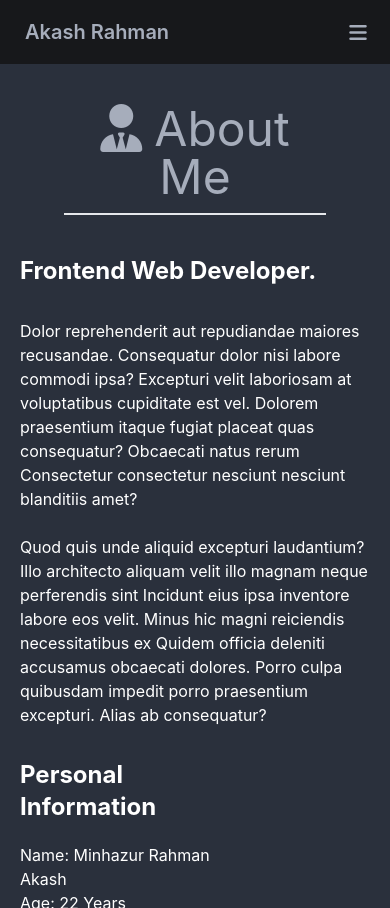
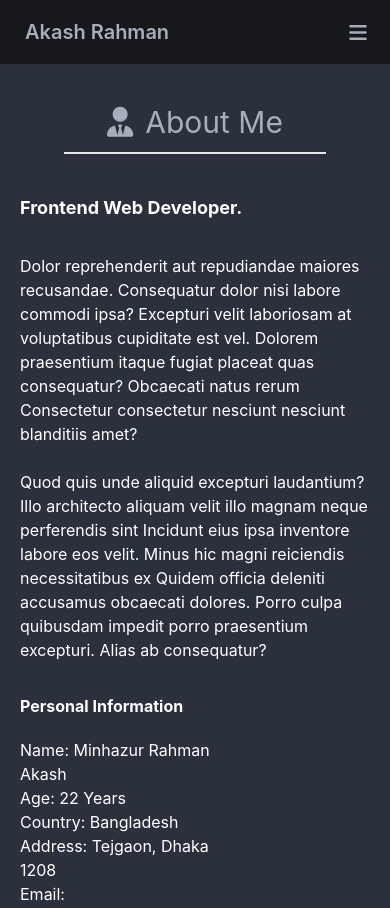
Before and after one commit to Akash7766/Portfolio, a React (Create React App) app: page /about in a window 390 px wide. Built offline with nearby package versions, Linux system fonts and the light colour scheme.

Commit message:
responsive

```diff
--- a/src/Pages/Home/About/About.js
+++ b/src/Pages/Home/About/About.js
@@ -5,13 +5,13 @@ const About = () => {
   return (
     <div>
       <div className="py-10 mx-16">
-        <h2 className="text-5xl text-center border-b-2 pb-3">
+        <h2 className="text-3xl sm:text-5xl text-center border-b-2 pb-3">
           <i class="fa-solid fa-user-tie mr-3"></i>About Me
         </h2>
       </div>
       <div className="grid grid-cols-1 md:grid-flow-col px-5 md:px-14 gap-8 text-white">
         <div className="col-span-8">
-          <h2 className="text-2xl font-bold mb-8 text-white">
+          <h2 className="text-lg sm:text-2xl font-bold mb-8 text-white">
             Frontend Web Developer.
           </h2>
           <p>
@@ -29,7 +29,9 @@ const About = () => {
           </p>
         </div>
         <div className="col-span-4">
-          <h2 className="text-2xl mb-5 font-bold">Personal Information</h2>
+          <h2 className="text-md sm:text-2xl mb-5 font-bold">
+            Personal Information
+          </h2>
           <p>Name: Minhazur Rahman Akash</p>
           <p>Age: 22 Years</p>
           <p>Country: Bangladesh</p>
--- a/src/Pages/Home/About/Services.js
+++ b/src/Pages/Home/About/Services.js
@@ -9,7 +9,7 @@ const Services = () => {
       .then((data) => setServices(data));
   }, []);
   return (
-    <div className="mx-16 text py-14">
+    <div className="mx-5 md:mx-16 text py-14">
       <h2 className="text-3xl font-bold inline-block border-b-2 mb-10">
         What I Do
       </h2>
--- a/src/Pages/Home/Home.js
+++ b/src/Pages/Home/Home.js
@@ -8,7 +8,9 @@ const Home = () => {
         <h2 className="text-lg text-[#BEBEBE] mb-2">
           I am a Frontend Web Developer.{" "}
         </h2>
-        <h1 className="text-[#333333] text-6xl font-bold mb-4">Akash Rahman</h1>
+        <h1 className="text-[#333333] text-4xl sm:text-6xl font-bold mb-4">
+          Akash Rahman
+        </h1>
         <p className="text-[#9E9E9E] mb-5">
           Lorem ipsum dolor, sit amet consectetur adipisicing elit. Provident
           natus, est cupiditate sequi minima hic, facere enim odit, perspiciatis
@@ -16,7 +18,7 @@ const Home = () => {
           Corporis, cum!
         </p>
         <div>
-          <button className="btn btn-outline btn-success mr-5">
+          <button className="btn btn-outline btn-success mr-5 mb-5">
             <a href="./../../file/Minhazur__Rahman__Akash__Resume.pdf" download>
               Download Resume
             </a>
```
Also changed, not shown: 1 other file (tests, documents, lock files or other folders).
